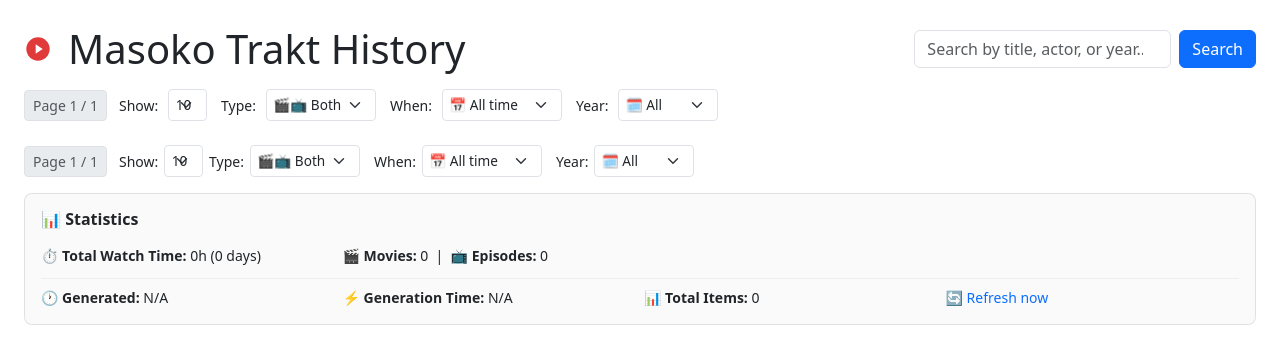
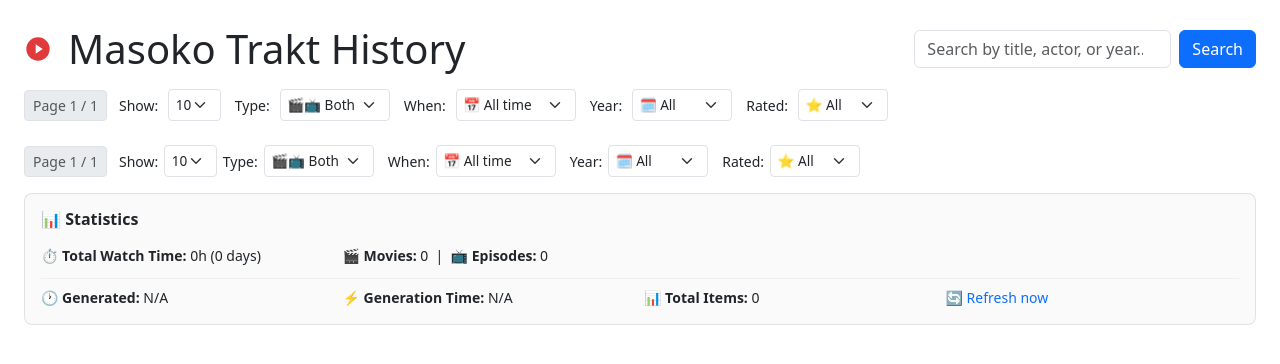
Before and after one commit to hjelev/trakt-history, a Flask app: page / in a window 1280 px wide. Shown: the top 364 px of the page. Run offline with Flask 3, Linux system fonts and the light colour scheme.

Commit message:
add rating only filter

```diff
--- a/app.py
+++ b/app.py
@@ -75,6 +75,12 @@ def index():
     # optional release year filter
     release_year = request.args.get('year', '') or ''
     release_year = release_year.strip()
+
+    # optional rated only filter
+    rated_only = request.args.get('rated', '') or ''
+    rated_only = rated_only.strip().lower()
+    if rated_only not in ('yes', 'no', ''):
+        rated_only = ''
 
     # Filter items by genre when requested (case-insensitive match)
     items_all = data.get('items', [])
@@ -165,6 +171,10 @@ def index():
         except ValueError:
             pass  # ignore invalid year input
 
+    # Filter by rated only when requested
+    if rated_only == 'yes':
+        items_all = [it for it in items_all if it.get('rating') is not None]
+
     total = len(items_all)
     total_pages = max(1, ceil(total / per_page))
     if page > total_pages:
@@ -215,6 +225,7 @@ def index():
         'filter_media': media,
         'filter_period': period,
         'filter_year': release_year,
+        'filter_rated': rated_only,
     }
 
     per_page_options = [10, 25, 50, 100]
--- a/templates/index.html
+++ b/templates/index.html
@@ -129,6 +129,7 @@
         <input type="hidden" name="media" value="{{ data.filter_media or 'both' }}">
         <input type="hidden" name="period" value="{{ data.filter_period or 'all' }}">
         <input type="hidden" name="year" value="{{ data.filter_year or '' }}">
+        <input type="hidden" name="rated" value="{{ data.filter_rated or '' }}">
         <button type="submit" class="btn btn-primary ms-2">Search</button>
       </form>
     </div>
@@ -148,11 +149,11 @@
       <nav aria-label="Page navigation">
         <ul class="pagination pagination-sm mb-0">
           {% if data.page > 1 %}
-            <li class="page-item"><a class="page-link" href="{{ url_for('index', page=data.page-1, per_page=data.per_page, genre=data.filter_genre, actor=data.filter_actor, search=data.filter_search, media=data.filter_media, period=data.filter_period, year=data.filter_year) }}" title="Previous">◀</a></li>
+            <li class="page-item"><a class="page-link" href="{{ url_for('index', page=data.page-1, per_page=data.per_page, genre=data.filter_genre, actor=data.filter_actor, search=data.filter_search, media=data.filter_media, period=data.filter_period, year=data.filter_year, rated=data.filter_rated) }}" title="Previous">◀</a></li>
           {% endif %}
           <li class="page-item disabled"><span class="page-link">Page {{ data.page }} / {{ data.total_pages }}</span></li>
           {% if data.page < data.total_pages %}
-            <li class="page-item"><a class="page-link" href="{{ url_for('index', page=data.page+1, per_page=data.per_page, genre=data.filter_genre, actor=data.filter_actor, search=data.filter_search, media=data.filter_media, period=data.filter_period, year=data.filter_year) }}" title="Next">▶</a></li>
+            <li class="page-item"><a class="page-link" href="{{ url_for('index', page=data.page+1, per_page=data.per_page, genre=data.filter_genre, actor=data.filter_actor, search=data.filter_search, media=data.filter_media, period=data.filter_period, year=data.filter_year, rated=data.filter_rated) }}" title="Next">▶</a></li>
           {% endif %}
         </ul>
       </nav>
@@ -160,17 +161,17 @@
       <div class="meta-controls d-flex align-items-center" style="gap:8px">
         {% if data.filter_search %}
           <span class="small">Search: <strong>{{ data.filter_search }}</strong></span>
-          &nbsp;<a href="{{ url_for('index', page=data.page, per_page=data.per_page, genre=data.filter_genre, actor=data.filter_actor, media=data.filter_media, period=data.filter_period, year=data.filter_year) }}" class="small">(clear)</a>
+          &nbsp;<a href="{{ url_for('index', page=data.page, per_page=data.per_page, genre=data.filter_genre, actor=data.filter_actor, media=data.filter_media, period=data.filter_period, year=data.filter_year, rated=data.filter_rated) }}" class="small">(clear)</a>
           &nbsp;|&nbsp;
         {% endif %}
         {% if data.filter_genre %}
           <span class="small">Filtered by genre: <strong>{{ data.filter_genre }}</strong></span>
-          &nbsp;<a href="{{ url_for('index', page=data.page, per_page=data.per_page, actor=data.filter_actor, search=data.filter_search, media=data.filter_media, period=data.filter_period, year=data.filter_year) }}" class="small">(clear)</a>
+          &nbsp;<a href="{{ url_for('index', page=data.page, per_page=data.per_page, actor=data.filter_actor, search=data.filter_search, media=data.filter_media, period=data.filter_period, year=data.filter_year, rated=data.filter_rated) }}" class="small">(clear)</a>
           &nbsp;|&nbsp;
         {% endif %}
         {% if data.filter_actor %}
           <span class="small">Filtered by actor: <strong>{{ data.filter_actor }}</strong></span>
-          &nbsp;<a href="{{ url_for('index', page=data.page, per_page=data.per_page, genre=data.filter_genre, search=data.filter_search, media=data.filter_media, period=data.filter_period, year=data.filter_year) }}" class="small">(clear)</a>
+          &nbsp;<a href="{{ url_for('index', page=data.page, per_page=data.per_page, genre=data.filter_genre, search=data.filter_search, media=data.filter_media, period=data.filter_period, year=data.filter_year, rated=data.filter_rated) }}" class="small">(clear)</a>
           &nbsp;|&nbsp;
         {% endif %}
         <form class="d-inline d-flex align-items-center" method="get" style="gap:6px">
@@ -200,10 +201,16 @@
               <option value="{{ yr }}" {% if data.filter_year and data.filter_year|string == yr|string %}selected{% endif %}>{{ yr }}</option>
             {% endfor %}
           </select>
+          <label for="rated_top" class="form-label small mb-0 me-1">Rated:</label>
+          <select id="rated_top" name="rated" class="form-select form-select-sm me-2" onchange="this.form.submit()" style="min-width: 90px;">
+            <option value="">⭐ All</option>
+            <option value="yes" {% if data.filter_rated == 'yes' %}selected{% endif %}>⭐ Rated only</option>
+          </select>
           <input type="hidden" name="page" value="1">
           <input type="hidden" name="genre" value="{{ data.filter_genre or '' }}">
           <input type="hidden" name="actor" value="{{ data.filter_actor or '' }}">
           <input type="hidden" name="search" value="{{ data.filter_search or '' }}">
+          <input type="hidden" name="rated" value="{{ data.filter_rated or '' }}">
         </form>
       </div>
     </div>
@@ -249,7 +256,7 @@
               {% if it.cast %}
                 <div class="small mb-1">
                   {% for a in it.cast %}
-                    <a href="{{ url_for('index', actor=a, per_page=data.per_page, media=data.filter_media, period=data.filter_period, year=data.filter_year, genre=data.filter_genre, search=data.filter_search) }}" class="badge bg-light text-dark text-decoration-none">{{ a }}</a>
+                    <a href="{{ url_for('index', actor=a, per_page=data.per_page, media=data.filter_media, period=data.filter_period, year=data.filter_year, genre=data.filter_genre, search=data.filter_search, rated=data.filter_rated) }}" class="badge bg-light text-dark text-decoration-none">{{ a }}</a>
                   {% endfor %}
                 </div>
               {% endif %}
@@ -263,7 +270,7 @@
               {% if it.cast %}
                 <div class="small mb-2">
                   {% for a in it.cast %}
-                    <a href="{{ url_for('index', actor=a, per_page=data.per_page, media=data.filter_media, period=data.filter_period, year=data.filter_year, genre=data.filter_genre, search=data.filter_search) }}" class="badge bg-light text-dark text-decoration-none">{{ a }}</a>
+                    <a href="{{ url_for('index', actor=a, per_page=data.per_page, media=data.filter_media, period=data.filter_period, year=data.filter_year, genre=data.filter_genre, search=data.filter_search, rated=data.filter_rated) }}" class="badge bg-light text-dark text-decoration-none">{{ a }}</a>
                   {% endfor %}
                 </div>
               {% endif %}
@@ -277,7 +284,7 @@
               {% if it.genres %}
                 <div>Genres:
                   {% for g in it.genres %}
-                    <a href="{{ url_for('index', genre=g, per_page=data.per_page, media=data.filter_media, period=data.filter_period, year=data.filter_year, actor=data.filter_actor, search=data.filter_search) }}" class="badge bg-light text-dark text-decoration-none">{{ g }}</a>
+                    <a href="{{ url_for('index', genre=g, per_page=data.per_page, media=data.filter_media, period=data.filter_period, year=data.filter_year, actor=data.filter_actor, search=data.filter_search, rated=data.filter_rated) }}" class="badge bg-light text-dark text-decoration-none">{{ g }}</a>
                   {% endfor %}
                 </div>
               {% endif %}
@@ -292,11 +299,11 @@
       <nav aria-label="Page navigation">
         <ul class="pagination pagination-sm mb-0">
           {% if data.page > 1 %}
-            <li class="page-item"><a class="page-link" href="{{ url_for('index', page=data.page-1, per_page=data.per_page, genre=data.filter_genre, actor=data.filter_actor, search=data.filter_search, media=data.filter_media, period=data.filter_period, year=data.filter_year) }}" title="Previous">◀</a></li>
+            <li class="page-item"><a class="page-link" href="{{ url_for('index', page=data.page-1, per_page=data.per_page, genre=data.filter_genre, actor=data.filter_actor, search=data.filter_search, media=data.filter_media, period=data.filter_period, year=data.filter_year, rated=data.filter_rated) }}" title="Previous">◀</a></li>
           {% endif %}
           <li class="page-item disabled"><span class="page-link">Page {{ data.page }} / {{ data.total_pages }}</span></li>
           {% if data.page < data.total_pages %}
-            <li class="page-item"><a class="page-link" href="{{ url_for('index', page=data.page+1, per_page=data.per_page, genre=data.filter_genre, actor=data.filter_actor, search=data.filter_search, media=data.filter_media, period=data.filter_period, year=data.filter_year) }}" title="Next">▶</a></li>
+            <li class="page-item"><a class="page-link" href="{{ url_for('index', page=data.page+1, per_page=data.per_page, genre=data.filter_genre, actor=data.filter_actor, search=data.filter_search, media=data.filter_media, period=data.filter_period, year=data.filter_year, rated=data.filter_rated) }}" title="Next">▶</a></li>
           {% endif %}
         </ul>
       </nav>
@@ -304,18 +311,18 @@
       <div class="meta-controls d-flex align-items-center" style="gap:8px">
         {% if data.filter_search %}
           <span class="small">Search: <strong>{{ data.filter_search }}</strong></span>
-          &nbsp;<a href="{{ url_for('index', page=data.page, per_page=data.per_page, genre=data.filter_genre, actor=data.filter_actor, media=data.filter_media, period=data.filter_period, year=data.filter_year) }}" class="small">(clear)</a>
+          &nbsp;<a href="{{ url_for('index', page=data.page, per_page=data.per_page, genre=data.filter_genre, actor=data.filter_actor, media=data.filter_media, period=data.filter_period, year=data.filter_year, rated=data.filter_rated) }}" class="small">(clear)</a>
           &nbsp;|&nbsp;
         {% endif %}
         {% if data.filter_genre %}
           <span class="small">Filtered by genre: <strong>{{ data.filter_genre }}</strong></span>
-          &nbsp;<a href="{{ url_for('index', page=data.page, per_page=data.per_page, actor=data.filter_actor, search=data.filter_search, media=data.filter_media, period=data.filter_period, year=data.filter_year) }}" class="small">(clear)</a>
+          &nbsp;<a href="{{ url_for('index', page=data.page, per_page=data.per_page, actor=data.filter_actor, search=data.filter_search, media=data.filter_media, period=data.filter_period, year=data.filter_year, rated=data.filter_rated) }}" class="small">(clear)</a>
           &nbsp;|&nbsp;
         {% endif %}
         {% if data.filter_actor %}
           <span class="small">Filtered by actor: <strong>{{ data.filter_actor }}</strong></span>
-          &nbsp;<a href="{{ url_for('index', page=data.page, per_page=data.per_page, genre=data.filter_genre, search=data.filter_search, media=data.filter_media, period=data.filter_period, year=data.filter_year) }}" class="small">(clear)</a>
-          &nbsp;<a href="{{ url_for('index', page=data.page, per_page=data.per_page, genre=data.filter_genre, media=data.filter_media, period=data.filter_period, year=data.filter_year) }}" class="small">(clear)</a>
+          &nbsp;<a href="{{ url_for('index', page=data.page, per_page=data.per_page, genre=data.filter_genre, search=data.filter_search, media=data.filter_media, period=data.filter_period, year=data.filter_year, rated=data.filter_rated) }}" class="small">(clear)</a>
+          &nbsp;<a href="{{ url_for('index', page=data.page, per_page=data.per_page, genre=data.filter_genre, media=data.filter_media, period=data.filter_period, year=data.filter_year, rated=data.filter_rated) }}" class="small">(clear)</a>
           &nbsp;|&nbsp;
         {% endif %}
         <form class="d-inline d-flex align-items-center" method="get" style="gap:6px">
@@ -345,10 +352,16 @@
               <option value="{{ yr }}" {% if data.filter_year and data.filter_year|string == yr|string %}selected{% endif %}>{{ yr }}</option>
             {% endfor %}
           </select>
+          <label for="rated" class="form-label small mb-0 ms-2">Rated:</label>
+          <select id="rated" name="rated" class="form-select form-select-sm" onchange="this.form.submit()" style="min-width: 90px;">
+            <option value="">⭐ All</option>
+            <option value="yes" {% if data.filter_rated == 'yes' %}selected{% endif %}>⭐ Rated only</option>
+          </select>
           <input type="hidden" name="page" value="1">
           <input type="hidden" name="genre" value="{{ data.filter_genre or '' }}">
           <input type="hidden" name="actor" value="{{ data.filter_actor or '' }}">
           <input type="hidden" name="search" value="{{ data.filter_search or '' }}">
+          <input type="hidden" name="rated" value="{{ data.filter_rated or '' }}">
         </form>
       </div>
     </div>
```
